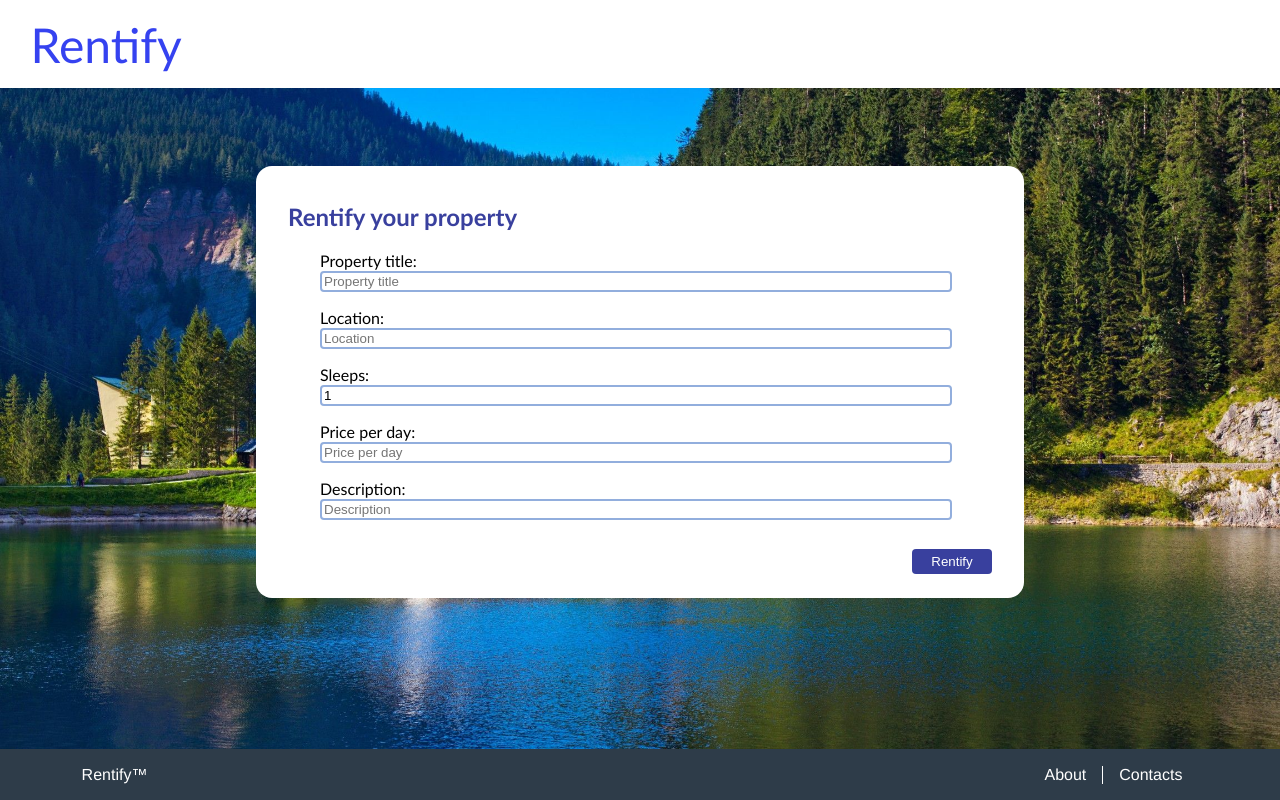
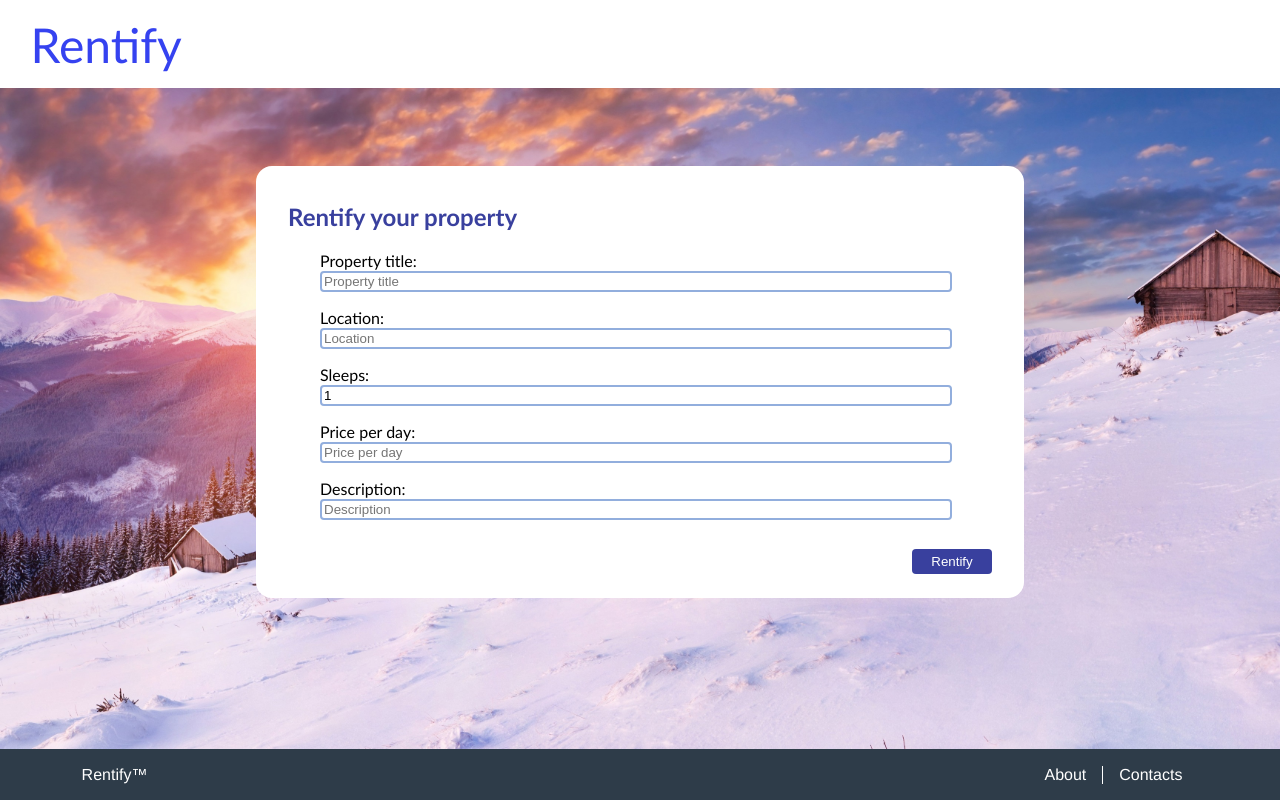
Before and after one commit to pemesteves/LTW_Project, a PHP site: page /pages/add_properties.php in a window 1280 px wide. Run offline with PHP 8.4, Linux system fonts and the light colour scheme; data comes from the database, SQL or seed files in the repository; some libraries are stand-ins or nearby versions.

Commit message:
Changed background

```diff
--- a/css/add_properties.css
+++ b/css/add_properties.css
@@ -1,6 +1,6 @@
 /*Background*/
 body {
-    background: url("../images/login_mountain.jpg") no-repeat center center fixed;
+    background: url("../images/rentify_houses.jpg") no-repeat center center fixed;
     background-size: cover;
 }
 
```
Also changed, not shown: images/rentify_houses.jpg (added).
